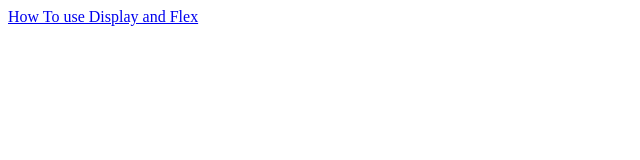
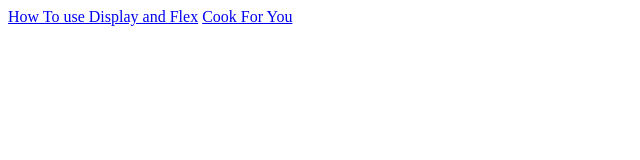
Before and after one commit to sherry-gurvinder/Restart, a plain HTML site: page index.html in a window 1280 px wide. Shown: the whole page, without its empty margins (0-640 px from the left). Drawn offline with Linux system fonts and the light colour scheme.

Commit message:
added flex-box project link to index page

```diff
--- a/index.html
+++ b/index.html
@@ -4,5 +4,6 @@
     </head>
     <body>
         <a href="./html_Project/responsive_Display_CSS/Responsive.html">How To use Display and Flex</a>
+        <a href="./html_Project/Flex-Box/index.html">Cook For You</a>
     </body>
 </html>
```
